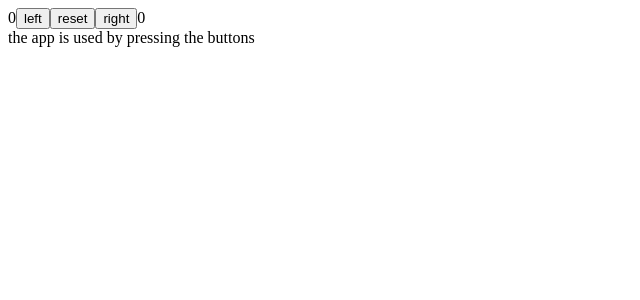
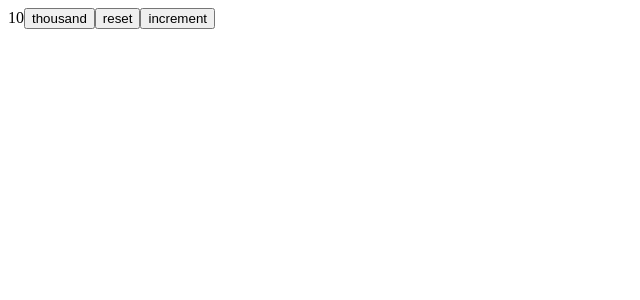
Before and after one commit to mpwdonnelly/FullStackOpen, a React (Create React App) app in the folder part01/part1c/: page / in a window 1280 px wide. Shown: the top 300 px of the page, without its empty margins (0-640 px from the left). Built offline with nearby package versions, Linux system fonts and the light colour scheme.

Commit message:
final status FSO part 1d updates

```diff
--- a/part01/part1c/src/App.js
+++ b/part01/part1c/src/App.js
@@ -1,58 +1,27 @@
 import { useState } from 'react'
 
-const History = (props) => {
-  if (props.allClicks.length === 0) {
-    return (
-      <div>
-        the app is used by pressing the buttons
-      </div>
-    )
-  }
-  return (
-    <div>
-      button press history: {props.allClicks.join('-')}
-    </div>
-  )
-}
+const Display = props => <div>{props.value}</div>
 
-const Button = ({ handleClick, text }) => (
-  <button onClick={handleClick}>
-    {text}
+const Button = (props) => (
+  <button onClick={props.handleClick}>
+    {props.text}
   </button>
 )
 
 const App = () => {
-  const [left, setLeft] = useState(0)
-  const [right, setRight] = useState(0)
-  const [allClicks, setAll] = useState([])
+  const [value, setValue] = useState(10)
 
-  const handleLeftClick = () => {
-    console.log('left click')
-    setAll(allClicks.concat('L'))
-    setLeft(left + 1)
-  }
-
-  const handleRightClick = () => {
-    console.log('right click')
-    setAll(allClicks.concat('R'))
-    setRight(right + 1)
-  }
-
-  const resetClick = () => {
-    console.log('reset click')
-    setRight(0)
-    setLeft(0)
-    setAll(['-'])
+  const setToValue = (newValue) => () => {
+    console.log('value now', newValue)  // print the new value to console
+    setValue(newValue)
   }
 
   return (
     <div>
-      {left}
-      <Button handleClick={handleLeftClick} text='left' />
-      <Button handleClick={resetClick} text='reset' />
-      <Button handleClick={handleRightClick} text='right' />
-      {right}
-      <History allClicks={allClicks} />
+      {value}
+      <button onClick={setToValue(1000)}>thousand</button>
+      <button onClick={setToValue(0)}>reset</button>
+      <button onClick={setToValue(value + 1)}>increment</button>
     </div>
   )
 }
```
